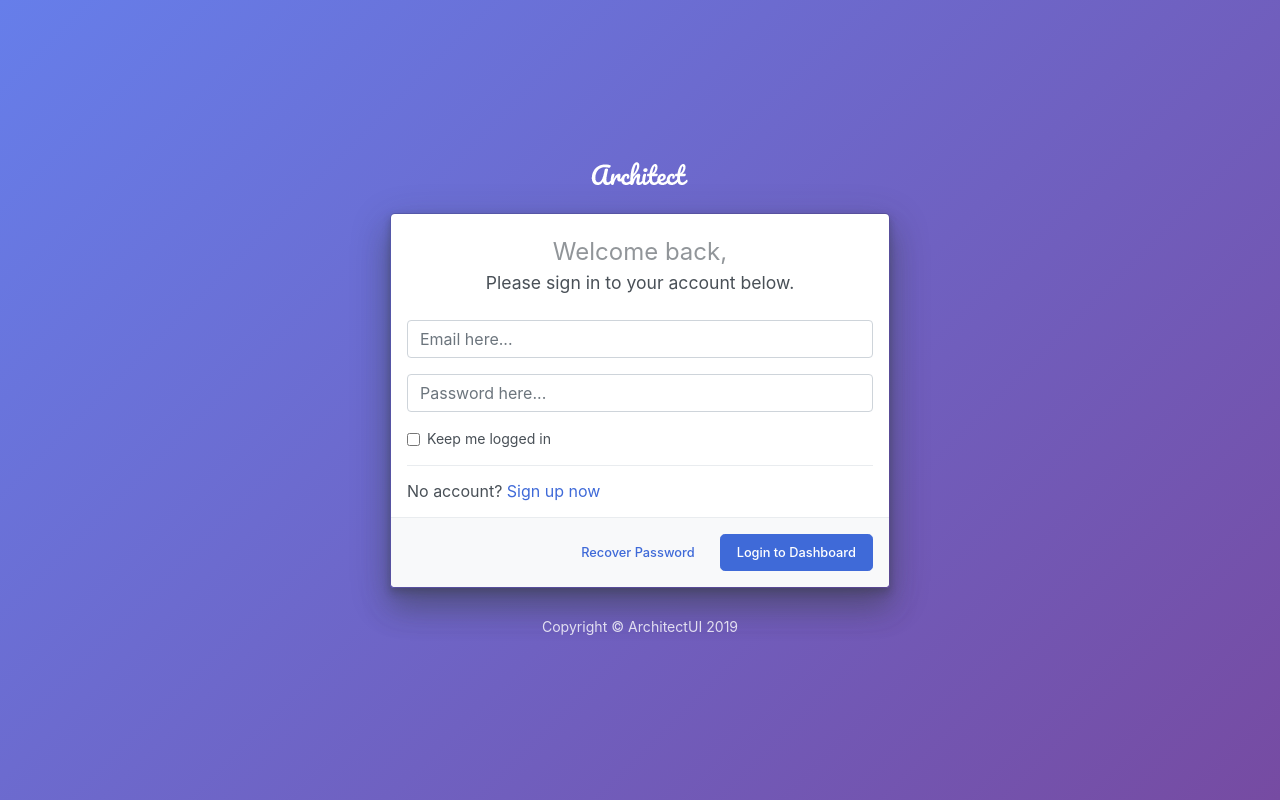
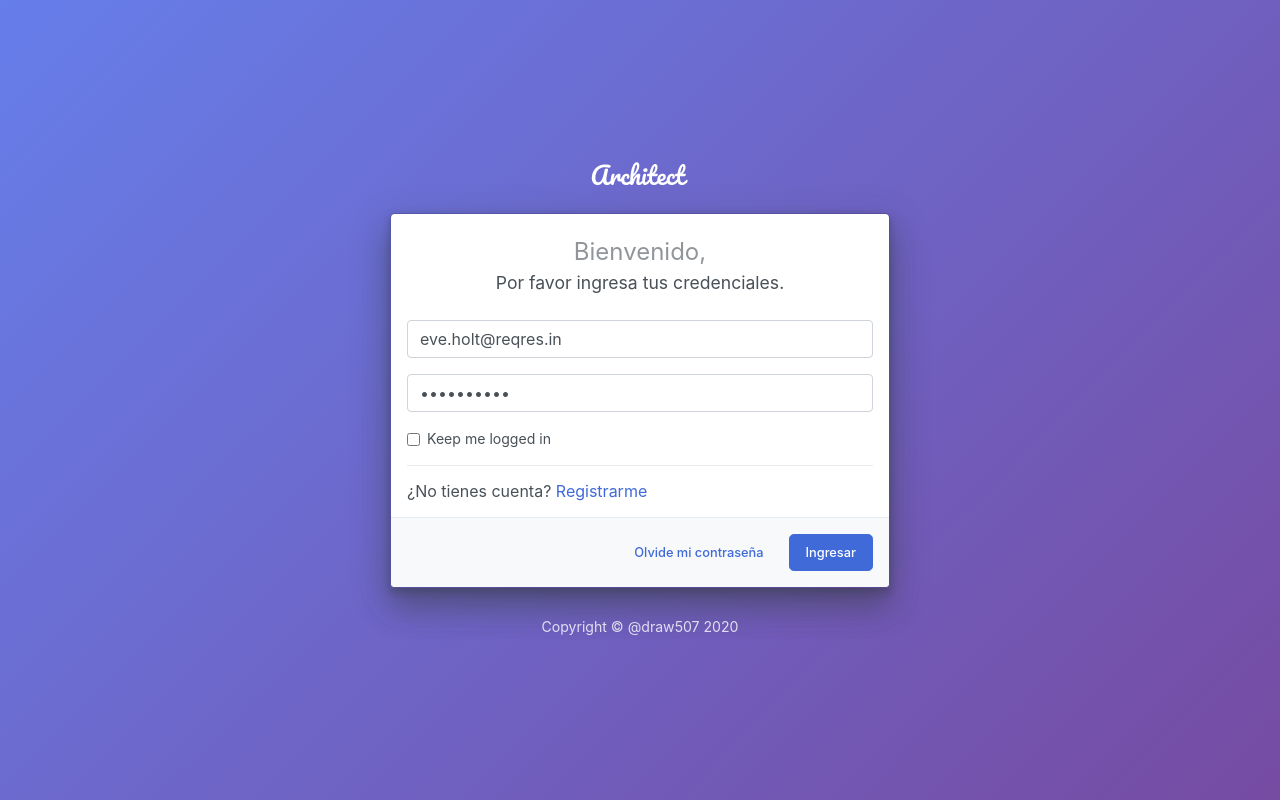
Before and after one commit to Draw507/Angular-Template, an Angular app: page /#/login in a window 1280 px wide. Built offline with nearby package versions, Linux system fonts and the light colour scheme.

Commit message:
feat: Interceptor, validaciones del login, loader

```diff
--- a/src/app/app.module.ts
+++ b/src/app/app.module.ts
@@ -1,14 +1,13 @@
 import { BrowserModule } from '@angular/platform-browser';
 import { NgModule } from '@angular/core';
 import { FormsModule, ReactiveFormsModule } from '@angular/forms';
-import { HttpClientModule } from '@angular/common/http';
+import { HttpClientModule, HTTP_INTERCEPTORS } from '@angular/common/http';
 
 import { APP_ROUTES } from './app-routing.module';
 import { AppComponent } from './app.component';
-import { HeaderComponent } from './shared/header/header.component';
-import { PagesComponent } from './pages/pages.component';
 import { PagesModule } from './pages/pages.module';
 import { LoginComponent } from './login/login.component';
+import { InterceptorService } from './interceptors/interceptor.service';
 
 @NgModule({
   declarations: [
@@ -23,7 +22,9 @@ import { LoginComponent } from './login/login.component';
     APP_ROUTES,
     PagesModule
   ],
-  providers: [],
+  providers: [
+    { provide: HTTP_INTERCEPTORS, useClass: InterceptorService, multi: true }
+  ],
   bootstrap: [AppComponent]
 })
 export class AppModule { }
--- a/src/app/config/config.ts
+++ b/src/app/config/config.ts
@@ -1 +1 @@
-export const URL_SERVICIOS = 'http://localhost:3000';
+export const URL_SERVICIOS = 'https://reqres.in';
--- /dev/null
+++ b/src/app/interceptors/interceptor.service.ts
@@ -0,0 +1,36 @@
+import { Injectable } from '@angular/core';
+import { HttpInterceptor, HttpRequest, HttpHandler, HttpEvent, HttpHeaders, HttpErrorResponse } from '@angular/common/http';
+import { Observable, throwError } from 'rxjs';
+import { catchError } from 'rxjs/operators';
+
+@Injectable({
+  providedIn: 'root'
+})
+export class InterceptorService implements HttpInterceptor {
+
+  constructor() { }
+
+  intercept(req: HttpRequest<any>, next: HttpHandler): Observable<HttpEvent<any>> {
+    console.log('[InterceptorService][intercept]');
+
+    // TODO: Cambiar codigo
+    const headers = new HttpHeaders({
+      'token-usuario': 'YTUTY3543SDFGBVHJK'
+    });
+
+    const reqClone = req.clone({
+      headers
+    });
+
+    return next.handle(reqClone).pipe(
+      catchError(this.manejarError)
+    );
+  }
+
+  manejarError(error: HttpErrorResponse) {
+    console.warn('[InterceptorService][manejarError]: ', error);
+
+    return throwError('Error personalizado');
+  }
+
+}
--- a/src/app/login/login.component.html
+++ b/src/app/login/login.component.html
@@ -6,37 +6,46 @@
                     <div class="app-logo mx-auto mb-3"></div>
                     <div class="modal-dialog w-100 mx-auto">
                         <div class="modal-content">
-                            <form ngNativeValidate #f="ngForm" class="" id="loginform" (ngSubmit)="ingresar(f)">
+                            <form #f="ngForm" class="" id="loginform" (ngSubmit)="ingresar(f)" autocomplete="off">
                                 <div class="modal-body">
                                     <div class="h5 modal-title text-center">
                                         <h4 class="mt-2">
-                                            <div>Welcome back,</div>
-                                            <span>Please sign in to your account below.</span>
+                                            <div>Bienvenido,</div>
+                                            <span>Por favor ingresa tus credenciales.</span>
                                         </h4>
                                     </div>
                                     <div class="form-row">
                                         <div class="col-md-12">
-                                            <div class="position-relative form-group"><input [ngModel]="email" name="email" placeholder="Email here..." type="email" class="form-control" autocomplete="off"></div>
+                                            <div class="position-relative form-group">
+                                                <input [ngModel]="email" [ngClass]="{'is-invalid': f.submitted && f.controls['email'].errors}" name="email" placeholder="Correo electrónico" type="email" class="form-control" required>
+                                                <span class="invalid-feedback animated fadeIn">Ingrese su correo electrónico</span>
+                                            </div>
                                         </div>
                                         <div class="col-md-12">
-                                            <div class="position-relative form-group"><input name="password" ngModel name="password" placeholder="Password here..." type="password" class="form-control" autocomplete="off"></div>
+                                            <div class="position-relative form-group">
+                                                <input name="password" [ngModel]="password" [ngClass]="{'is-invalid': f.submitted && f.controls['password'].errors}" name="password" placeholder="Contraseña" type="password" class="form-control" required>
+                                                <span class="invalid-feedback animated fadeIn">Ingrese su contraseña</span>
+                                            </div>
                                         </div>
                                     </div>
                                     <div class="position-relative form-check"><input [(ngModel)]="recuerdame" name="recuerdame" type="checkbox" class="form-check-input"><label for="exampleCheck" class="form-check-label">Keep me logged in</label></div>
 
                                     <div class="divider"></div>
-                                    <h6 class="mb-0">No account? <a href="javascript:void(0);" class="text-primary">Sign up now</a></h6>
+                                    <h6 class="mb-0">¿No tienes cuenta? <a href="javascript:void(0);" class="text-primary">Registrarme</a></h6>
                                 </div>
                                 <div class="modal-footer clearfix">
-                                    <div class="float-left"><a href="javascript:void(0);" class="btn-lg btn btn-link">Recover Password</a></div>
+                                    <div class="float-left"><a href="javascript:void(0);" class="btn-lg btn btn-link">Olvide mi contraseña</a></div>
                                     <div class="float-right">
-                                        <button type="submit" class="btn btn-primary btn-lg">Login to Dashboard</button>
+                                        <button type="submit" class="btn btn-primary btn-lg" [disabled]="loading">
+                                            <span *ngIf="!loading">Ingresar</span>
+                                            <img *ngIf="loading" src="assets/svg/loaders/oval.svg" width="20" alt="">
+                                        </button>
                                     </div>
                                 </div>
                             </form>
                         </div>
                     </div>
-                    <div class="text-center text-white opacity-8 mt-3">Copyright © ArchitectUI 2019</div>
+                    <div class="text-center text-white opacity-8 mt-3">Copyright © @draw507 {{ year }}</div>
                 </div>
             </div>
         </div>
--- a/src/app/login/login.component.ts
+++ b/src/app/login/login.component.ts
@@ -11,17 +11,23 @@ import { Usuario } from '../models/usuario.model';
 })
 export class LoginComponent implements OnInit {
 
-  recuerdame: boolean = false;
-  email: string;
+  recuerdame = false;
+  loading = false;
+  year: number;
+  // TODO: Credenciales de prueba
+  email = 'eve.holt@reqres.in';
+  password = 'cityslicka';
 
   constructor(
     private router: Router,
     private usuarioService: UsuarioService) { }
 
   ngOnInit(): void {
+    this.year = new Date().getFullYear();
   }
 
   ingresar(forma: NgForm) {
+    console.log(forma.invalid);
     if (forma.invalid) {
       return;
     }
@@ -32,18 +38,16 @@ export class LoginComponent implements OnInit {
       forma.value.password
     );
 
-    // TODO: Reemplazar este código
-
-    this.usuarioService.login(usuario, forma.value.recuerdame);
-
-    this.router.navigate(['/dashboard']);
-
-    /*
+    this.loading = true;
 
     this.usuarioService.login(usuario, forma.value.recuerdame)
-    .subscribe(resp => this.router.navigate(['/dashboard']));
+    .subscribe(resp => {
+      this.loading = false;
+      window.location.href = '#/dashboard';
+    }, (err) => {
+      console.log('usuarioService.login', err);
+    });
 
-    */
   }
 
 }
--- a/src/app/services/guards/login-guard.guard.ts
+++ b/src/app/services/guards/login-guard.guard.ts
@@ -14,11 +14,11 @@ export class LoginGuardGuard implements CanActivate {
     private router: Router) {}
 
     canActivate() {
+      console.log('[LoginGuardGuard][canActivate]');
+
       if (this.usuarioService.estaLogueado()) {
-        console.log('PASO EL GUARD');
         return true;
       } else {
-        console.log('NO PASO EL GUARD');
         this.router.navigate(['/login']);
         return false;
       }
--- a/src/app/services/usuario/usuario.service.ts
+++ b/src/app/services/usuario/usuario.service.ts
@@ -63,17 +63,15 @@ export class UsuarioService {
       localStorage.removeItem('email');
     }
 
-    // TODO: Reemplazar este código por el llamado al servicio de login
-    this.guardarStorage('1', '1010101010', usuario);
-
-    /*
-    let url = URL_SERVICIOS + '/login';
+    const url = URL_SERVICIOS + '/api/login';
 
     return this.http.post(url, usuario)
-    .pipe(map((resp: any) => {
-      this.guardarStorage(resp.id, resp.token, resp.usuario);
-      return true;
-    }));
-    */
+    .pipe(
+      map((resp: any) => {
+        this.guardarStorage('0', resp.token, usuario);
+        return true;
+      })
+    );
+
   }
 }
```
Also changed, not shown: src/assets/svg/loaders/oval.svg (added).
